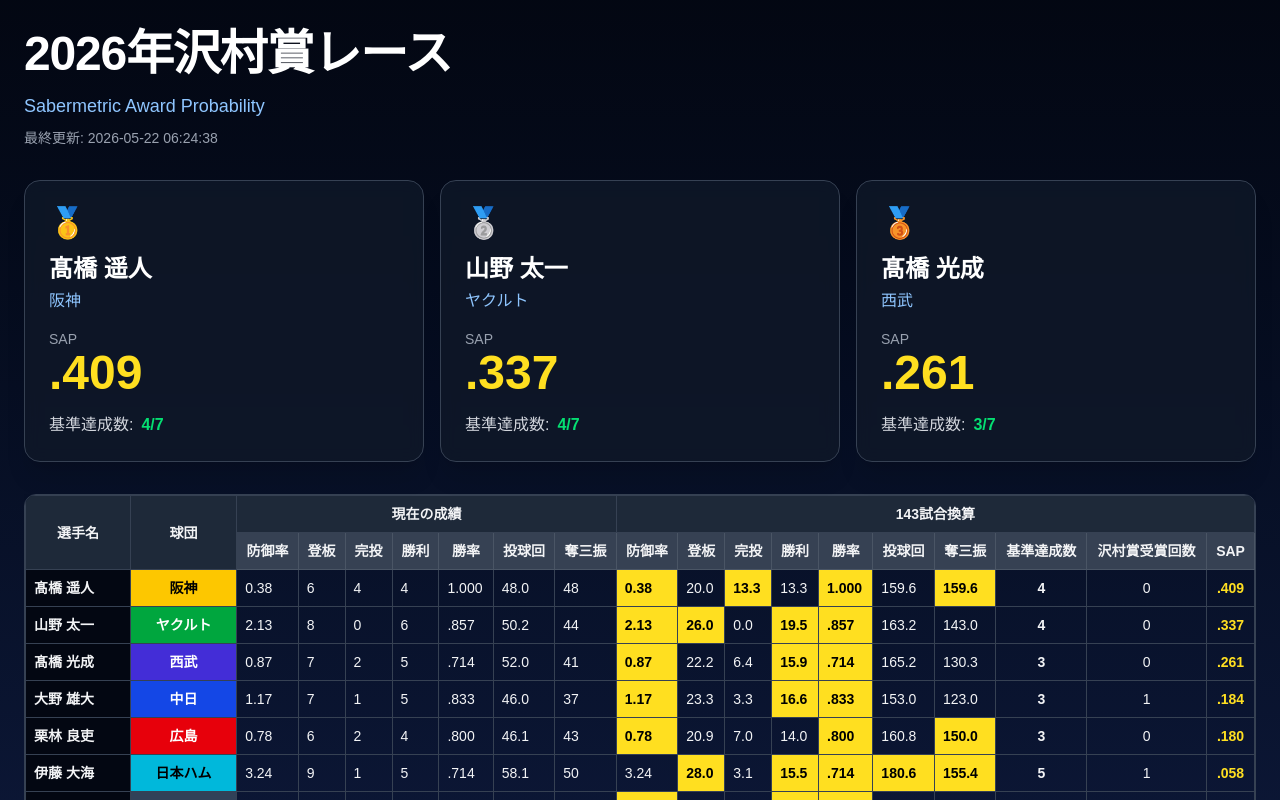
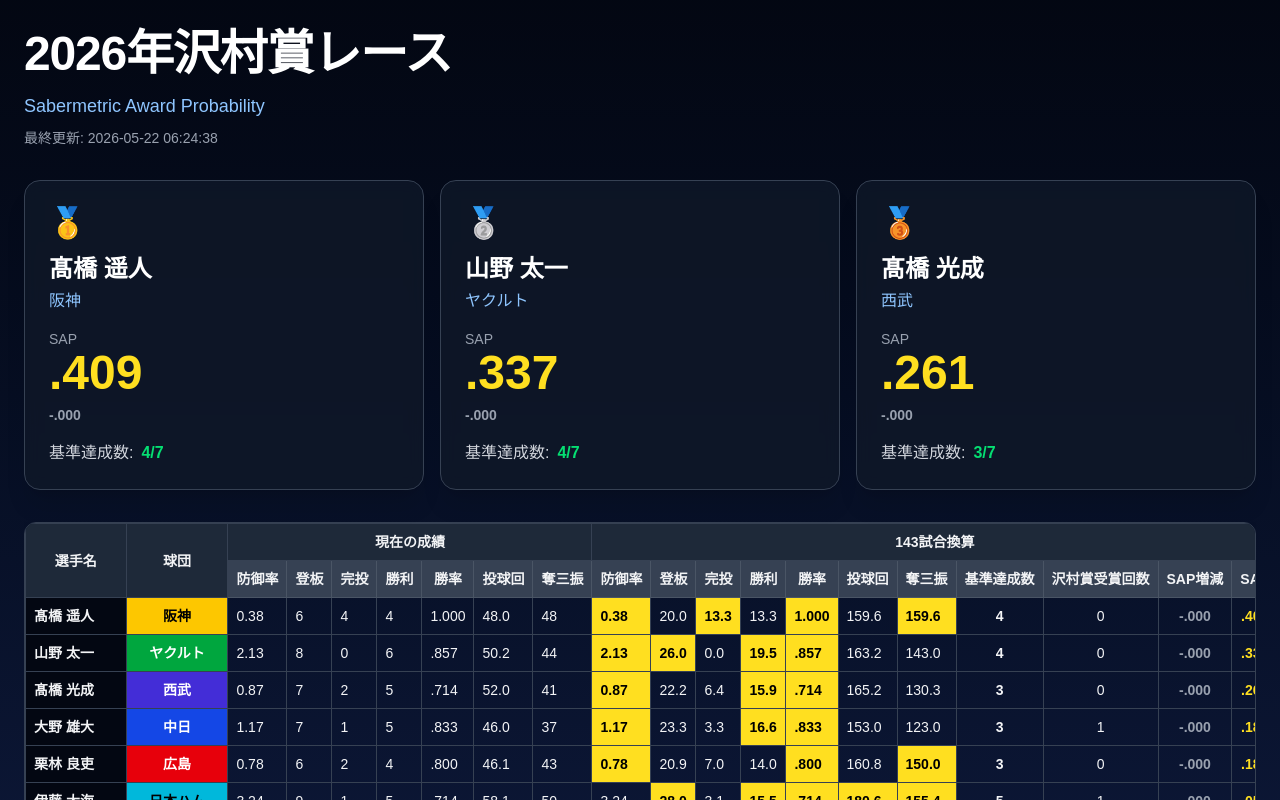
Before and after one commit to yakigraph888-ai/sap-site, a Next.js app: page / in a window 1280 px wide. Shown: the top 800 px of the page. Built offline with nearby package versions, Linux system fonts and the light colour scheme.

Commit message:
Add SAP diff and fixed top3

```diff
--- a/app/page.tsx
+++ b/app/page.tsx
@@ -176,6 +176,25 @@
   }
 
   // ==========================================
+  // SAP増減表示
+  // ==========================================
+  const formatSAPDiff = (value: number) => {
+
+    const absValue = Math.abs(value).toFixed(3)
+
+    if (value > 0) {
+      return `↑${removeZero(absValue)}`
+    }
+
+    if (value < 0) {
+      return `↓${removeZero(absValue)}`
+    }
+
+    return "-.000"
+
+  }
+
+  // ==========================================
   // SAP一覧
   // ==========================================
   const sapValues = players.map(
@@ -206,6 +225,16 @@
       : String(bValue).localeCompare(String(aValue), "ja")
 
   })
+
+  // ==========================================
+  // TOP3はSAP固定
+  // ==========================================
+  const top3Players = [...players]
+    .sort(
+      (a, b) =>
+        Number(b["SAP"]) - Number(a["SAP"])
+    )
+    .slice(0, 3)
 
   // ==========================================
   // ヘッダークリック
@@ -256,7 +285,7 @@
       {/* TOP3カード */}
       <div className="grid grid-cols-1 md:grid-cols-3 gap-3 md:gap-4 mb-6 md:mb-8">
 
-        {sortedPlayers.slice(0, 3).map((player, index) => {
+        {top3Players.map((player, index) => {
 
           const medals = ["🥇", "🥈", "🥉"]
 
@@ -299,6 +328,29 @@
                   )}
                 </div>
 
+                <div
+                  className={`
+                    mt-2
+                    text-sm
+                    font-bold
+                    ${
+                      Number(player["SAP増減"]) > 0
+                        ? "text-green-400"
+                        : Number(player["SAP増減"]) < 0
+                        ? "text-red-400"
+                        : "text-gray-400"
+                    }
+                  `}
+                >
+
+                  {
+                    formatSAPDiff(
+                      Number(player["SAP増減"])
+                    )
+                  }
+
+                </div>
+
               </div>
 
               <div className="mt-4 text-gray-300">
@@ -338,7 +390,7 @@
                   現在の成績
                 </th>
 
-                <th className="border border-gray-700 p-1.5 md:p-2" colSpan={10}>
+                <th className="border border-gray-700 p-1.5 md:p-2" colSpan={11}>
                   143試合換算
                 </th>
 
@@ -363,6 +415,7 @@
                   "143試合換算奪三振",
                   "基準達成数",
                   "沢村賞受賞回数",
+                  "SAP増減",
                   "SAP"
                 ].map((key) => (
 
@@ -476,6 +529,28 @@
                     {player["沢村賞受賞回数"]}
                   </td>
 
+                  <td
+                    className={`
+                      border border-gray-700
+                      p-1.5 md:p-2
+                      text-center
+                      font-bold
+                      ${
+                        Number(player["SAP増減"]) > 0
+                          ? "text-green-400"
+                          : Number(player["SAP増減"]) < 0
+                          ? "text-red-400"
+                          : "text-gray-400"
+                      }
+                    `}
+                  >
+                    {
+                      formatSAPDiff(
+                        Number(player["SAP増減"])
+                      )
+                    }
+                  </td>
+
                   <td className="border border-gray-700 p-1.5 md:p-2 text-center font-bold text-yellow-300">
                     {
                       formatSAP(
```
Also changed, not shown: 1 other file (tests, documents, lock files or other folders).
